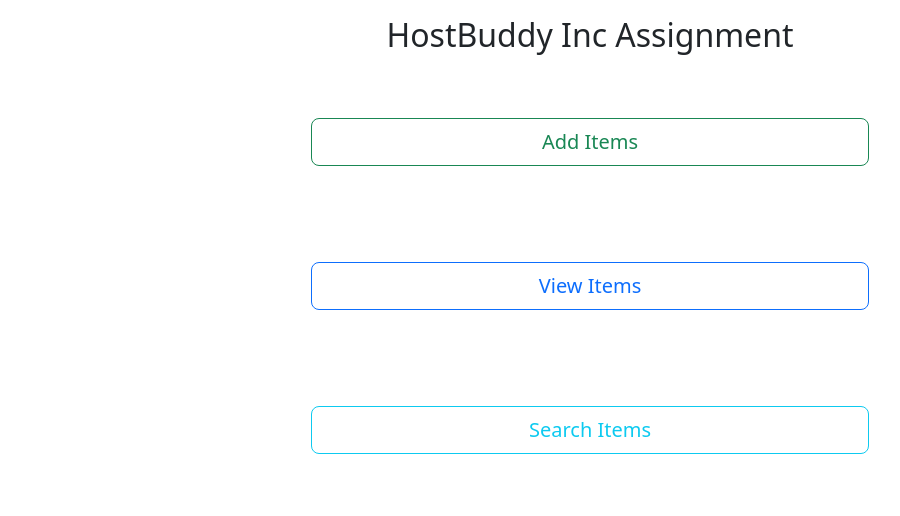
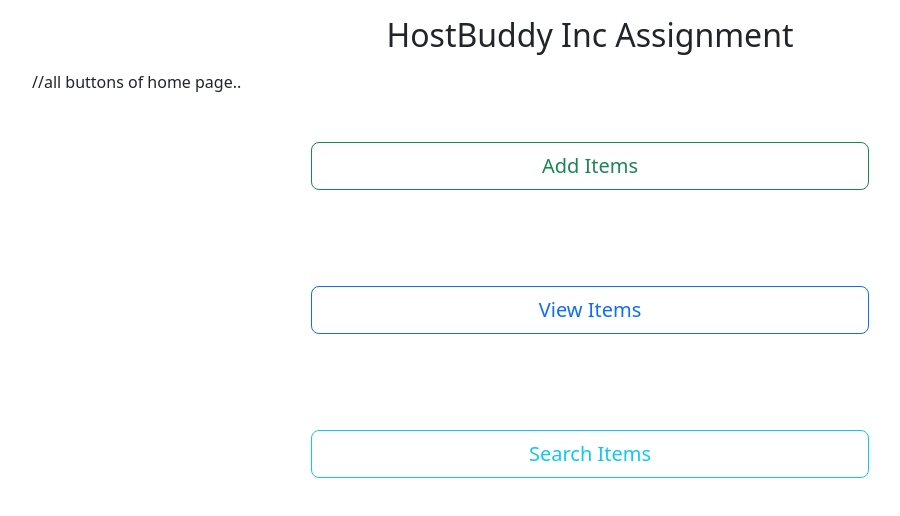
Before and after one commit to M0GAMB0/items-frontend, a React (Create React App) app: page / in a window 1280 px wide. Shown: the top 516 px of the page, without its empty margins (50-950 px from the left). Built offline with nearby package versions, Linux system fonts and the light colour scheme.

Commit message:
Update Home.js

```diff
--- a/src/Pages/Home.js
+++ b/src/Pages/Home.js
@@ -5,6 +5,7 @@ const Home = () => {
   return (
     <div className="container">
       <div className="d-flex flex-column">
+      //all buttons of home page..
         <button
           type="button"
           className="btn btn-outline-success btn-lg gap-2 col-6 mx-auto my-5"
```
